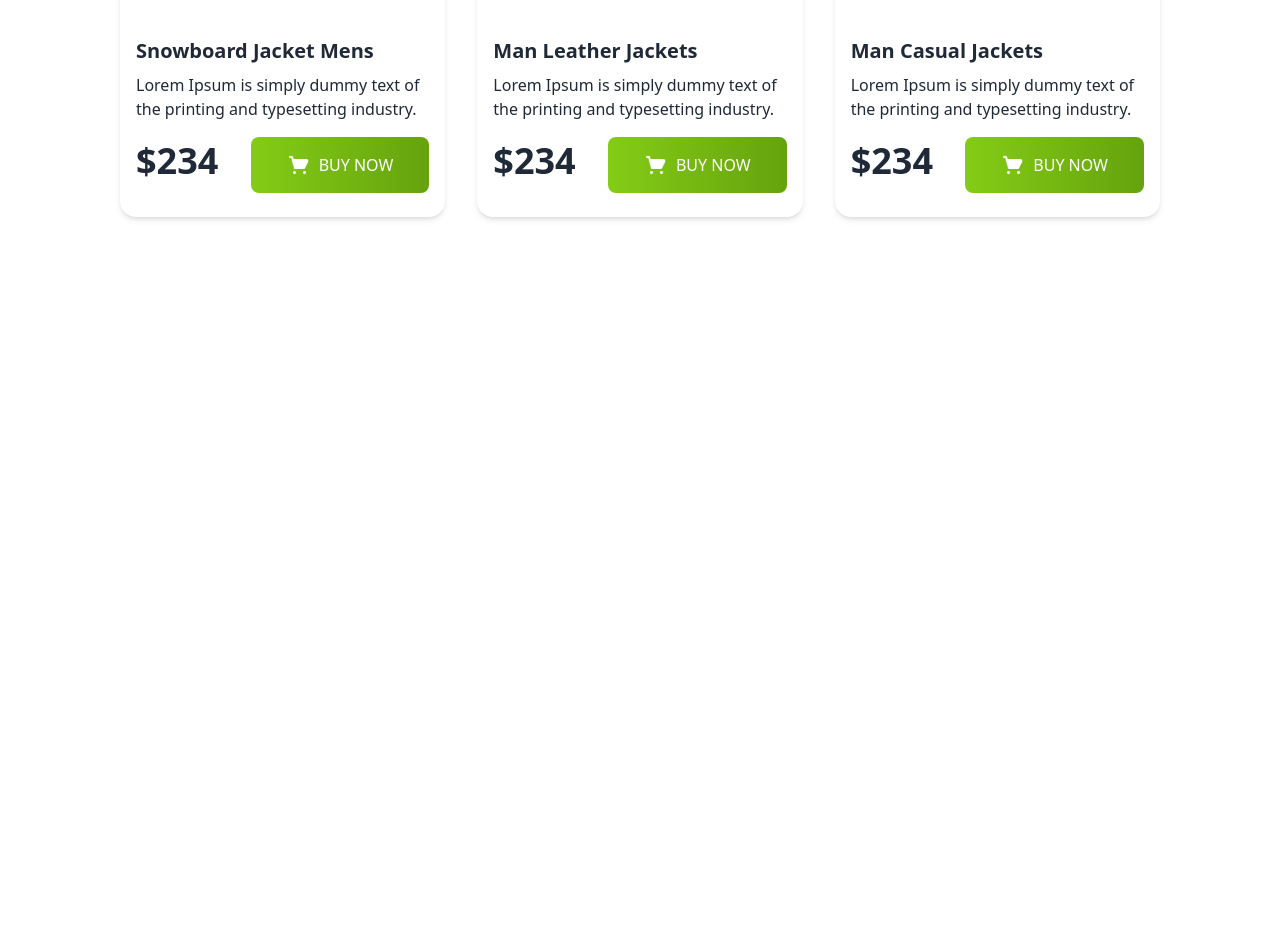
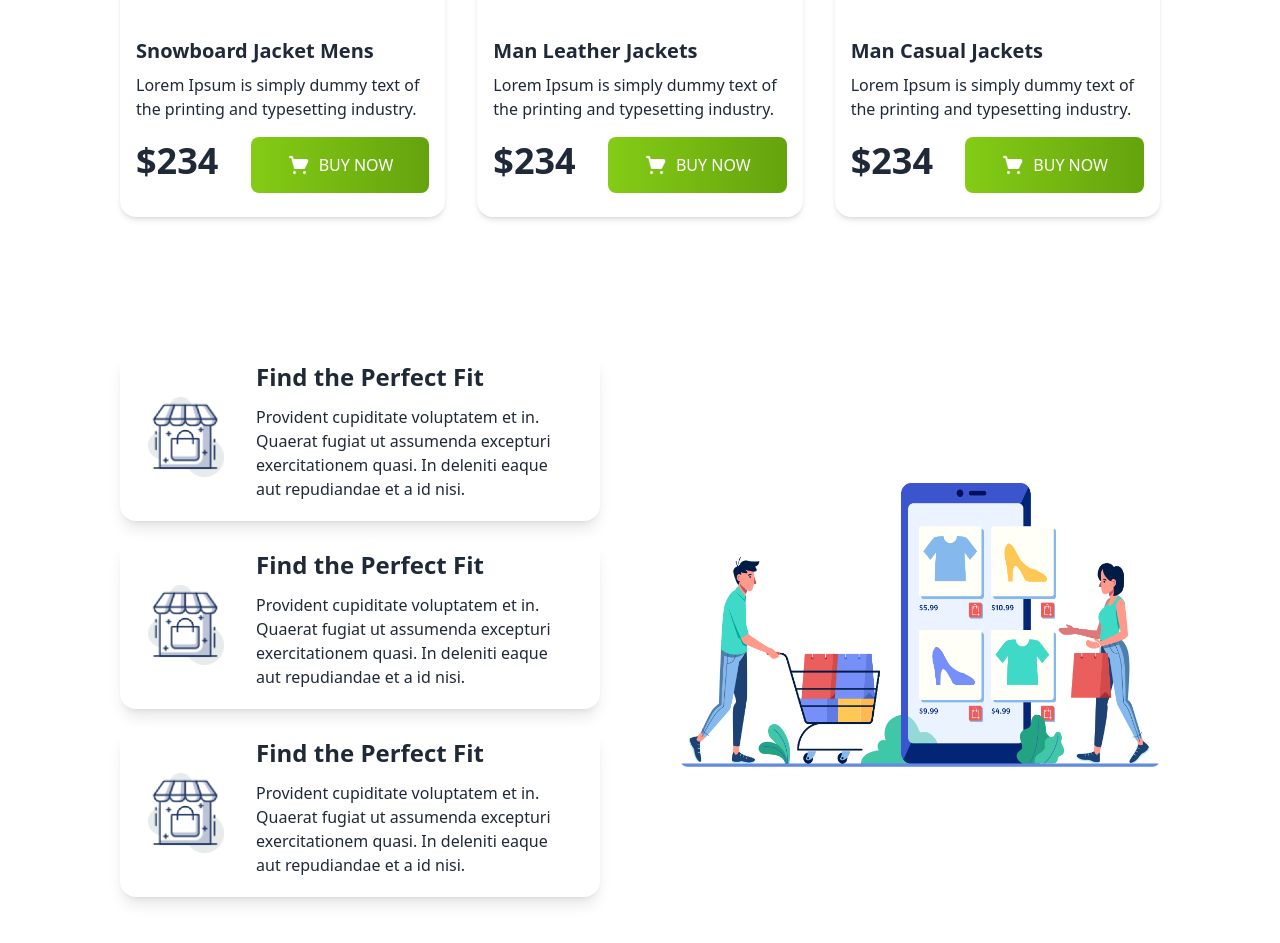
Before and after one commit to NaimurRahman00/penguin-shop-tailwind-css, a plain HTML site: page index.html in a window 1280 px wide. Shown: the part 1814-2757 px from the top of the page. Before the commit the page ends 2087 px from the top, so only its background shows below. Drawn offline with nearby package versions, Linux system fonts and the light colour scheme.

Commit message:
last section added

```diff
--- a/index.html
+++ b/index.html
@@ -323,6 +323,74 @@
           </div>
         </div>
       </section>
+      <!-- Find the perfect fit -->
+      <section>
+        <div class="container" id="container">
+          <div class="sm:my-20">
+            <div class="flex justify-between items-center gap-20 flex-col lg:flex-row-reverse">
+              <div class="sm:w-1/2">
+                <img src="./images/shopping.png" class="w-full rounded-lg" />
+              </div>
+              <div class="space-y-5 sm:w-1/2 text-center sm:text-left">
+                <!-- card 1 -->
+                <div
+                  class="flex gap-8 flex-col sm:flex-row justify-center sm:justify-between items-center shadow-lg rounded-2xl pl-7 pr-10 py-2"
+                >
+                  <img
+                    class="w-20 h-20"
+                    src="./icons/house.png"
+                    alt="house icon"
+                  />
+                  <div>
+                    <h1 class="text-2xl font-bold">Find the Perfect Fit</h1>
+                    <p class="py-3">
+                      Provident cupiditate voluptatem et in. Quaerat fugiat ut
+                      assumenda excepturi exercitationem quasi. In deleniti
+                      eaque aut repudiandae et a id nisi.
+                    </p>
+                  </div>
+                </div>
+                <!-- Card 2 -->
+                <div
+                  class="flex gap-8 flex-col sm:flex-row justify-center sm:justify-between items-center shadow-lg rounded-2xl pl-7 pr-10 py-2"
+                >
+                  <img
+                    class="w-20 h-20"
+                    src="./icons/house.png"
+                    alt="house icon"
+                  />
+                  <div>
+                    <h1 class="text-2xl font-bold">Find the Perfect Fit</h1>
+                    <p class="py-3">
+                      Provident cupiditate voluptatem et in. Quaerat fugiat ut
+                      assumenda excepturi exercitationem quasi. In deleniti
+                      eaque aut repudiandae et a id nisi.
+                    </p>
+                  </div>
+                </div>
+                <!-- card 3 -->
+                <div
+                  class="flex gap-8 flex-col sm:flex-row justify-center sm:justify-between items-center shadow-lg rounded-2xl pl-7 pr-10 py-2"
+                >
+                  <img
+                    class="w-20 h-20"
+                    src="./icons/house.png"
+                    alt="house icon"
+                  />
+                  <div>
+                    <h1 class="text-2xl font-bold">Find the Perfect Fit</h1>
+                    <p class="py-3">
+                      Provident cupiditate voluptatem et in. Quaerat fugiat ut
+                      assumenda excepturi exercitationem quasi. In deleniti
+                      eaque aut repudiandae et a id nisi.
+                    </p>
+                  </div>
+                </div>
+              </div>
+            </div>
+          </div>
+        </div>
+      </section>
     </main>
 
     <footer></footer>
```
